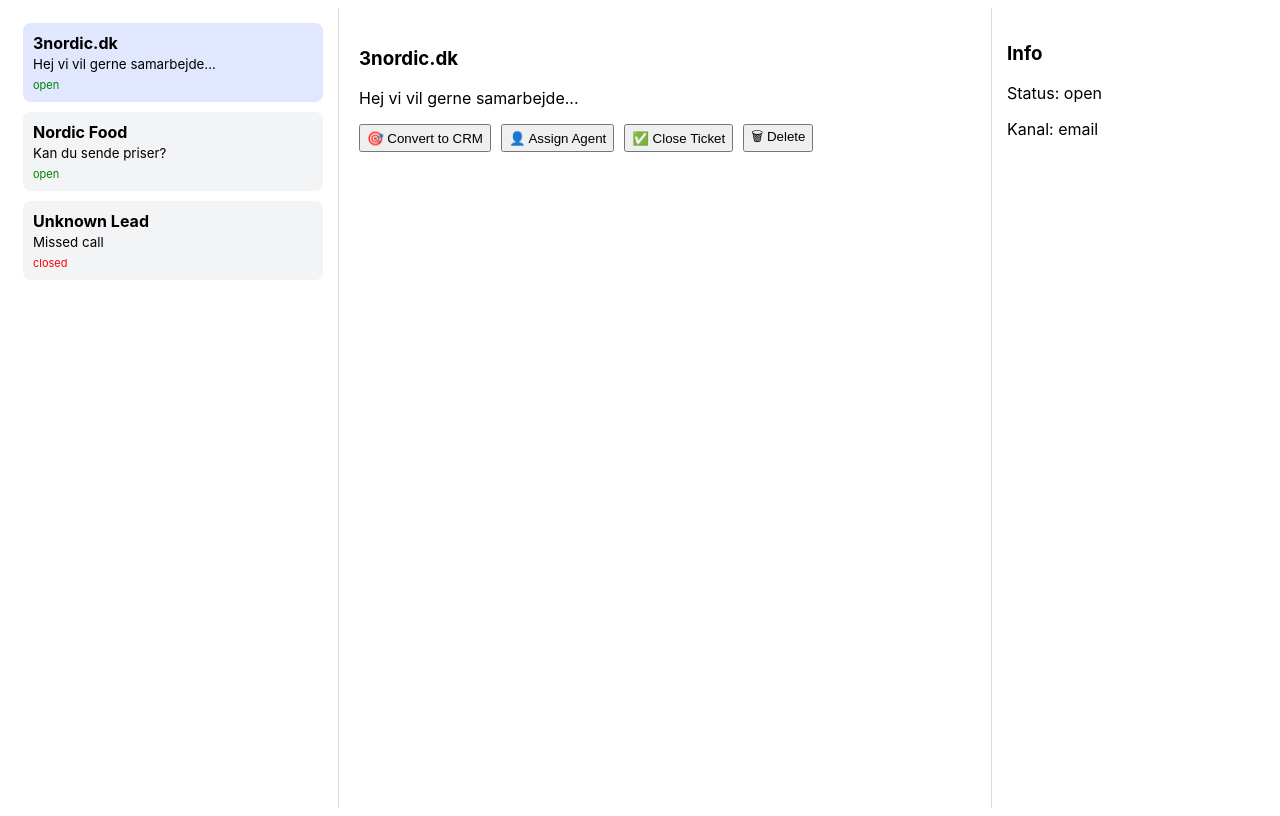
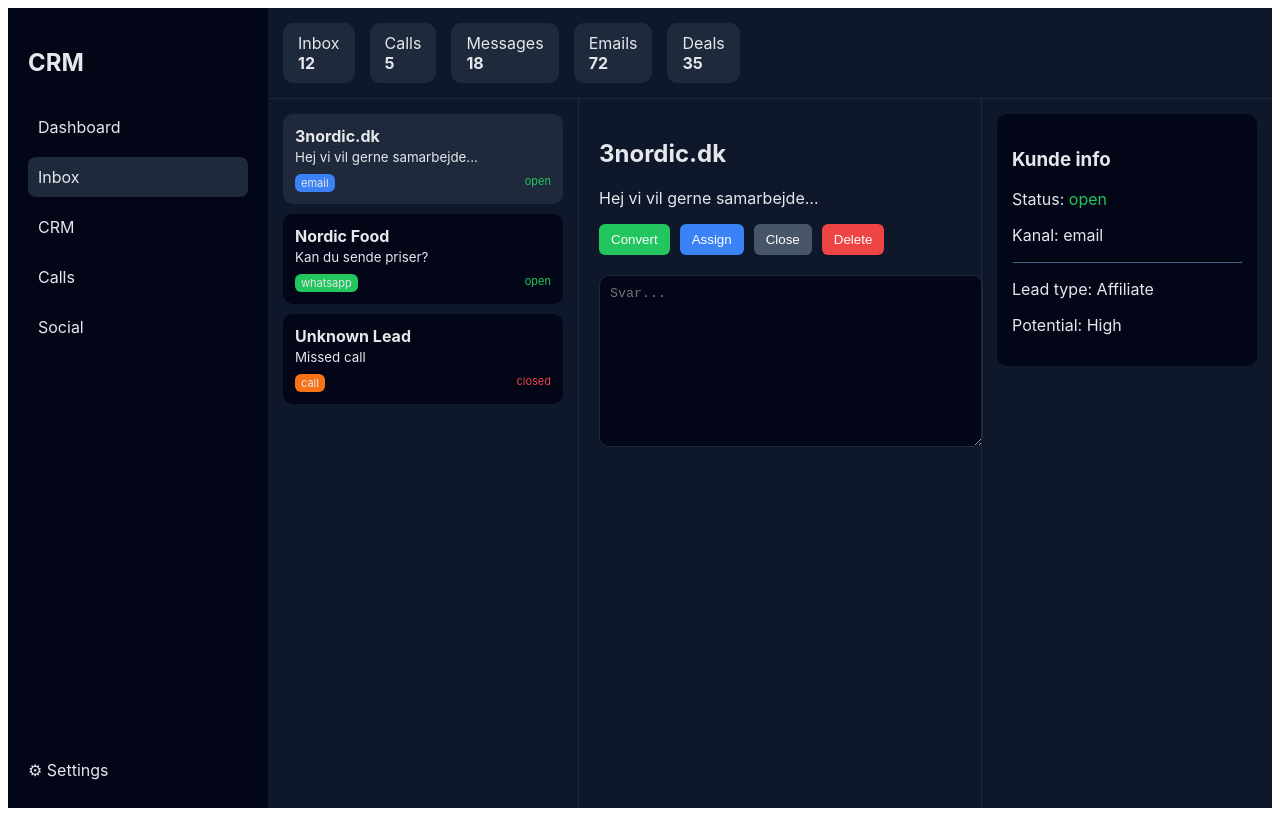
Before and after one commit to 2710brian/crm-dashboard, a React (Vite) app: page / in a window 1280 px wide. Built offline with nearby package versions, Linux system fonts and the light colour scheme.

Commit message:
Update App.jsx

```diff
--- a/src/App.jsx
+++ b/src/App.jsx
@@ -3,6 +3,7 @@ import { useState } from "react";
 export default function App() {
 
   const [selected, setSelected] = useState(0);
+
   const [messages, setMessages] = useState([
     { name: "3nordic.dk", type: "email", text: "Hej vi vil gerne samarbejde...", status: "open" },
     { name: "Nordic Food", type: "whatsapp", text: "Kan du sende priser?", status: "open" },
@@ -28,30 +29,98 @@ export default function App() {
     updateStatus("converted");
   };
 
+  const getBadgeColor = (type) => {
+    if (type === "email") return "#3B82F6";
+    if (type === "whatsapp") return "#22C55E";
+    if (type === "call") return "#F97316";
+    return "#6B7280";
+  };
+
   return (
-    <div style={{ display: "flex", height: "100vh", fontFamily: "Inter" }}>
+    <div style={{ display: "flex", height: "100vh", background: "#0F172A", color: "#E5E7EB", fontFamily: "Inter" }}>
 
-      {/* LEFT */}
-      <div style={{ width: "300px", padding: "15px", borderRight: "1px solid #ddd" }}>
+      {/* SIDEBAR */}
+      <div style={{ width: "220px", background: "#020617", padding: "20px" }}>
+        <h2 style={{ marginBottom: "30px" }}>CRM</h2>
+
+        {["Dashboard", "Inbox", "CRM", "Calls", "Social"].map((item) => (
+          <div key={item} style={{
+            padding: "10px",
+            borderRadius: "8px",
+            marginBottom: "10px",
+            cursor: "pointer",
+            background: item === "Inbox" ? "#1E293B" : "transparent"
+          }}>
+            {item}
+          </div>
+        ))}
+
+        <div style={{ position: "absolute", bottom: "20px" }}>
+          ⚙ Settings
+        </div>
+      </div>
+
+      {/* MAIN */}
+      <div style={{ flex: 1, display: "flex", flexDirection: "column" }}>
+
+        {/* TOP BAR */}
+        <div style={{ display: "flex", gap: "15px", padding: "15px", borderBottom: "1px solid #1E293B" }}>
+          {[
+            { label: "Inbox", value: 12 },
+            { label: "Calls", value: 5 },
+            { label: "Messages", value: 18 },
+            { label: "Emails", value: 72 },
+            { label: "Deals", value: 35 }
+          ].map((item, i) => (
+            <div key={i} style={{
+              background: "#1E293B",
+              padding: "10px 15px",
+              borderRadius: "10px"
+            }}>
+              {item.label}<br />
+              <b>{item.value}</b>
+            </div>
+          ))}
+        </div>
+
+        {/* CONTENT */}
+        <div style={{ display: "flex", flex: 1 }}>
+
+          {/* LEFT LIST */}
+          <div style={{ width: "280px", borderRight: "1px solid #1E293B", padding: "15px" }}>
             {messages.map((item, i) => (
               <div key={i}
                 onClick={() => setSelected(i)}
                 style={{
-              padding: "10px",
+                  padding: "12px",
                   marginBottom: "10px",
-              background: selected === i ? "#E0E7FF" : "#F3F4F6",
-              borderRadius: "8px",
-              cursor: "pointer"
+                  borderRadius: "10px",
+                  cursor: "pointer",
+                  background: selected === i ? "#1E293B" : "#020617"
                 }}>
                 <b>{item.name}</b><br />
                 <small>{item.text}</small>
 
                 <div style={{
-              marginTop: "5px",
-              fontSize: "11px",
-              color: item.status === "closed" ? "red" : "green"
+                  marginTop: "8px",
+                  display: "flex",
+                  justifyContent: "space-between"
+                }}>
+                  <span style={{
+                    background: getBadgeColor(item.type),
+                    padding: "2px 6px",
+                    borderRadius: "6px",
+                    fontSize: "11px"
+                  }}>
+                    {item.type}
+                  </span>
+
+                  <span style={{
+                    color: item.status === "closed" ? "#EF4444" : "#22C55E",
+                    fontSize: "11px"
                   }}>
                     {item.status}
+                  </span>
                 </div>
               </div>
             ))}
@@ -59,40 +128,60 @@ export default function App() {
 
           {/* MIDDLE */}
           <div style={{ flex: 1, padding: "20px" }}>
-
-        <h3>{active?.name}</h3>
+            <h2>{active?.name}</h2>
             <p>{active?.text}</p>
 
-        {/* ACTIONS */}
-        <div style={{ marginTop: "15px", display: "flex", gap: "10px" }}>
-
-          <button onClick={convertToCRM}>
-            🎯 Convert to CRM
+            {/* BUTTONS */}
+            <div style={{ display: "flex", gap: "10px", marginTop: "15px" }}>
+              <button style={{ background: "#22C55E", padding: "8px 12px", border: "none", borderRadius: "6px", color: "white" }} onClick={convertToCRM}>
+                Convert
               </button>
 
-          <button onClick={() => updateStatus("in progress")}>
-            👤 Assign Agent
+              <button style={{ background: "#3B82F6", padding: "8px 12px", border: "none", borderRadius: "6px", color: "white" }} onClick={() => updateStatus("in progress")}>
+                Assign
               </button>
 
-          <button onClick={() => updateStatus("closed")}>
-            ✅ Close Ticket
+              <button style={{ background: "#475569", padding: "8px 12px", border: "none", borderRadius: "6px", color: "white" }} onClick={() => updateStatus("closed")}>
+                Close
               </button>
 
-          <button onClick={removeTicket}>
-            🗑 Delete
+              <button style={{ background: "#EF4444", padding: "8px 12px", border: "none", borderRadius: "6px", color: "white" }} onClick={removeTicket}>
+                Delete
               </button>
+            </div>
 
+            <textarea
+              placeholder="Svar..."
+              style={{
+                marginTop: "20px",
+                width: "100%",
+                height: "150px",
+                background: "#020617",
+                border: "1px solid #1E293B",
+                borderRadius: "10px",
+                padding: "10px",
+                color: "white"
+              }}
+            />
+          </div>
+
+          {/* RIGHT */}
+          <div style={{ width: "260px", borderLeft: "1px solid #1E293B", padding: "15px" }}>
+            <div style={{ background: "#020617", padding: "15px", borderRadius: "10px" }}>
+              <h3>Kunde info</h3>
+
+              <p>Status: <span style={{ color: "#22C55E" }}>{active?.status}</span></p>
+              <p>Kanal: {active?.type}</p>
+
+              <hr style={{ borderColor: "#1E293B" }} />
+
+              <p>Lead type: Affiliate</p>
+              <p>Potential: High</p>
+            </div>
           </div>
 
         </div>
-
-      {/* RIGHT */}
-      <div style={{ width: "250px", padding: "15px", borderLeft: "1px solid #ddd" }}>
-        <h3>Info</h3>
-        <p>Status: {active?.status}</p>
-        <p>Kanal: {active?.type}</p>
       </div>
-
     </div>
   );
 }
```
Lines whose indentation alone changed are shown as unchanged.
